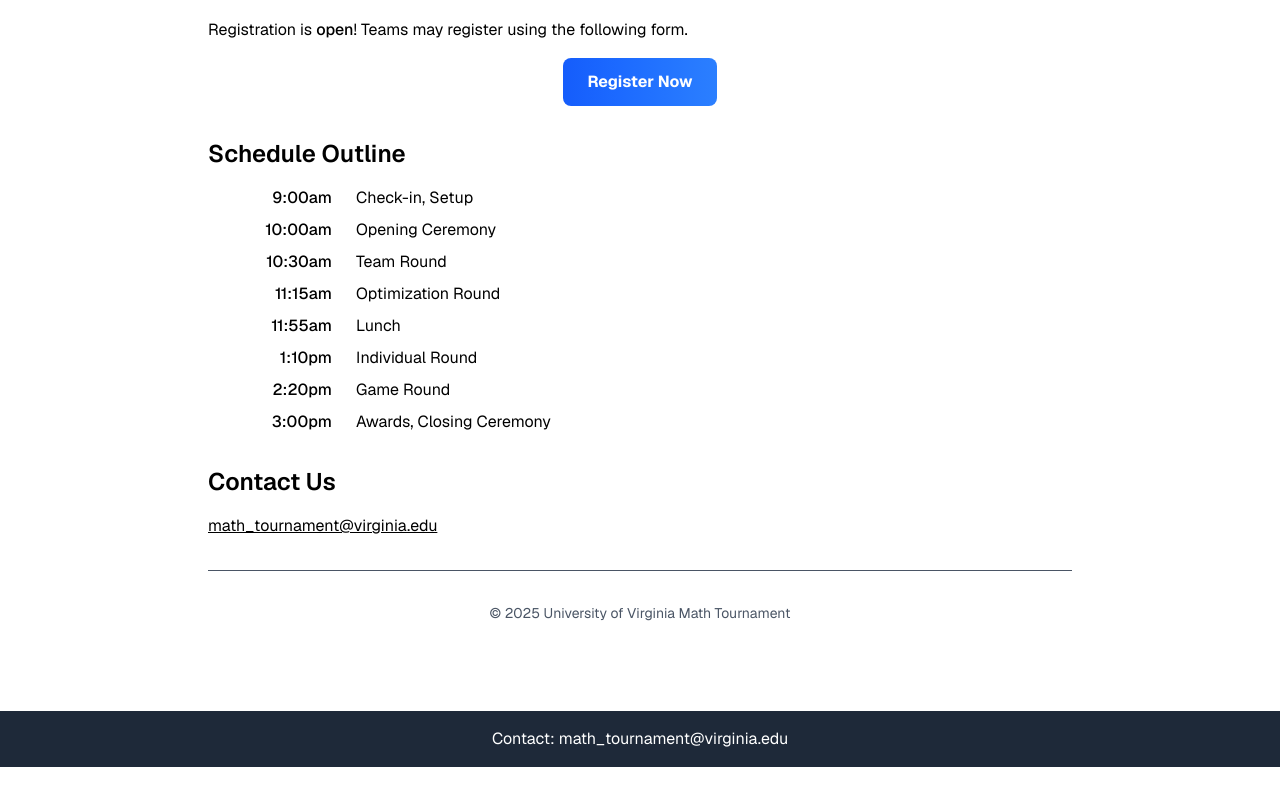
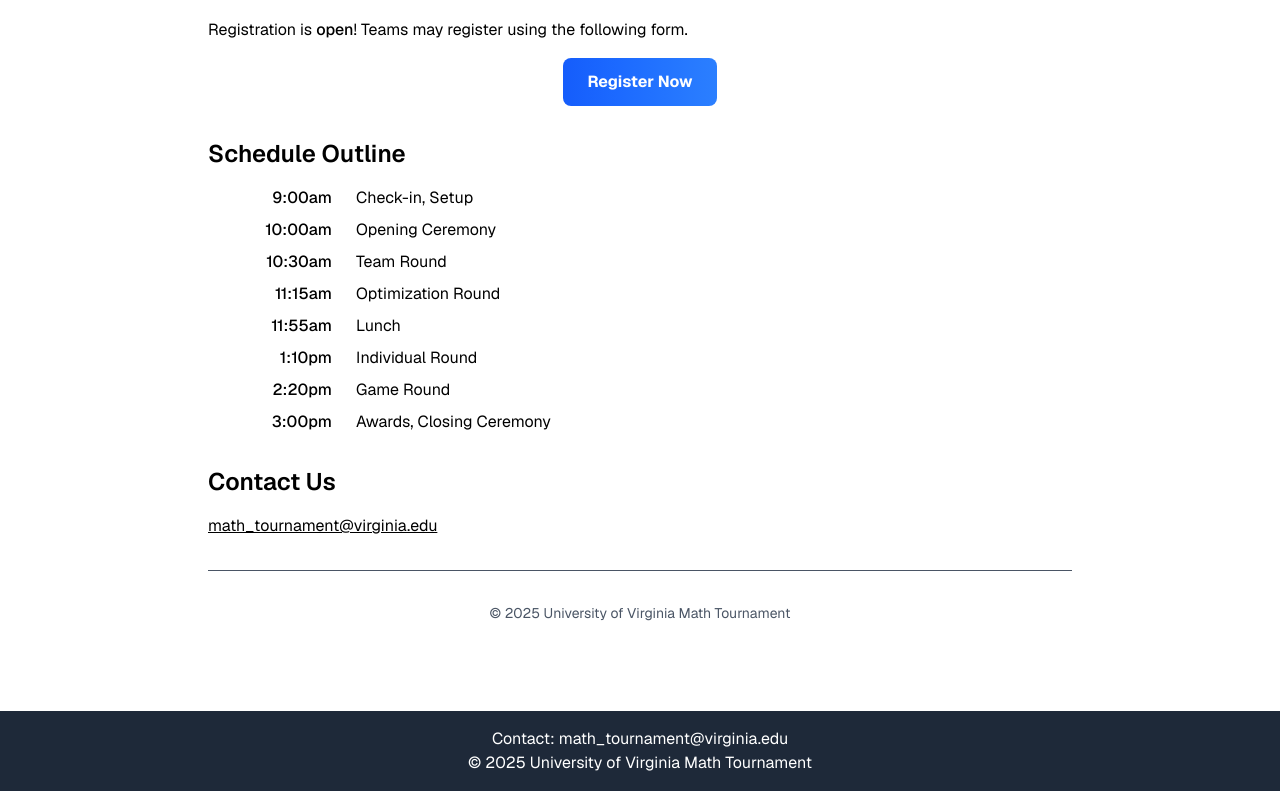
Before and after one commit to mkornilov07/uvamt-website, a Next.js app in the folder uvamt-website/: page / in a window 1280 px wide. Shown: the part 638-1429 px from the top of the page. Before the commit the page ends 1405 px from the top, so only its background shows below. Built offline with nearby package versions, Linux system fonts and the light colour scheme.

Commit message:
moved footer to footer

```diff
--- a/uvamt-website/app/layout.tsx
+++ b/uvamt-website/app/layout.tsx
@@ -60,6 +60,7 @@
           {/* Footer */}
           <footer className="bg-gray-800 text-white text-center p-4 mt-8">
             <p>Contact: math_tournament@virginia.edu</p>
+            <p>&copy; 2025 University of Virginia Math Tournament</p>
           </footer>
         </div>
       </body>
```
